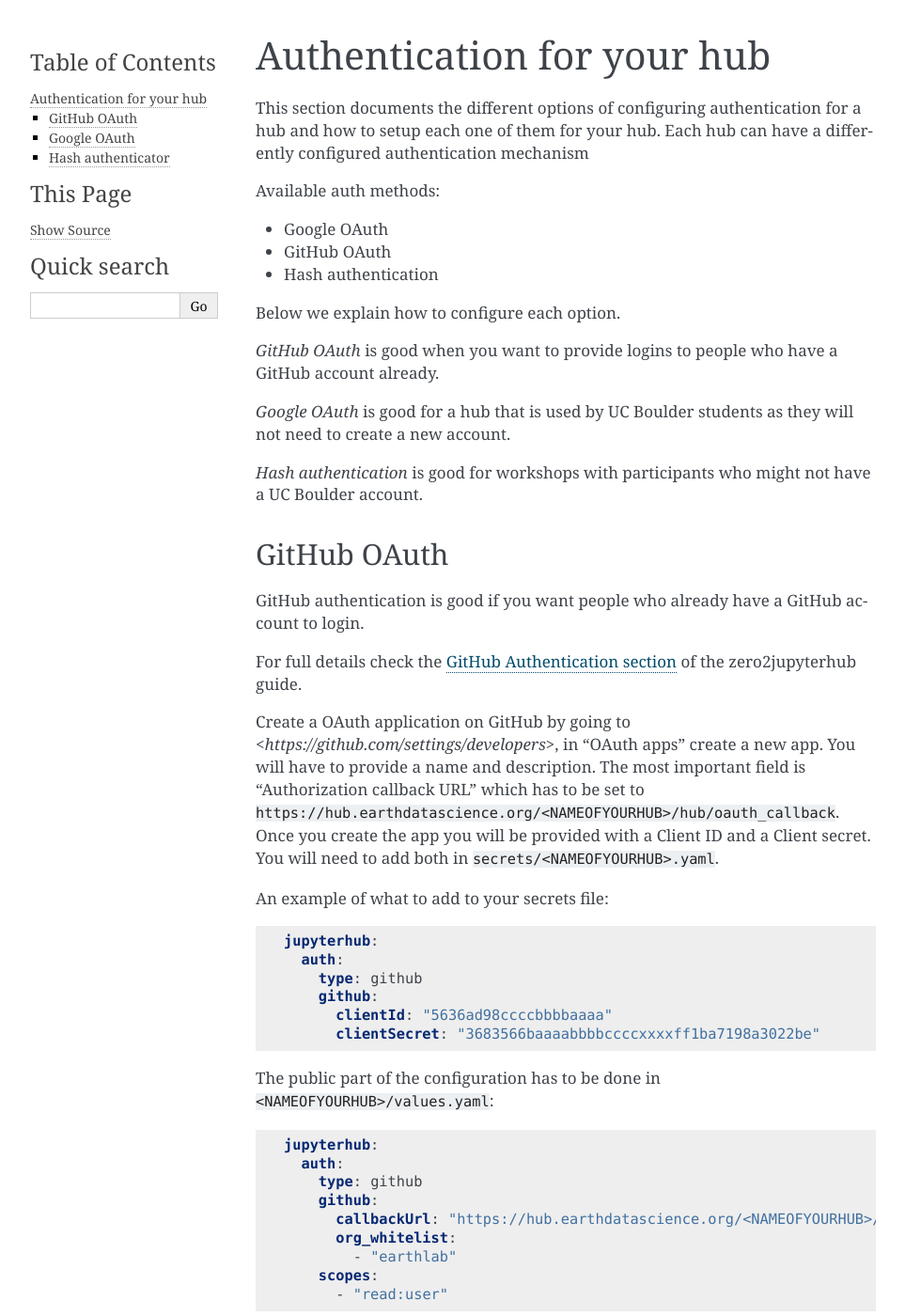
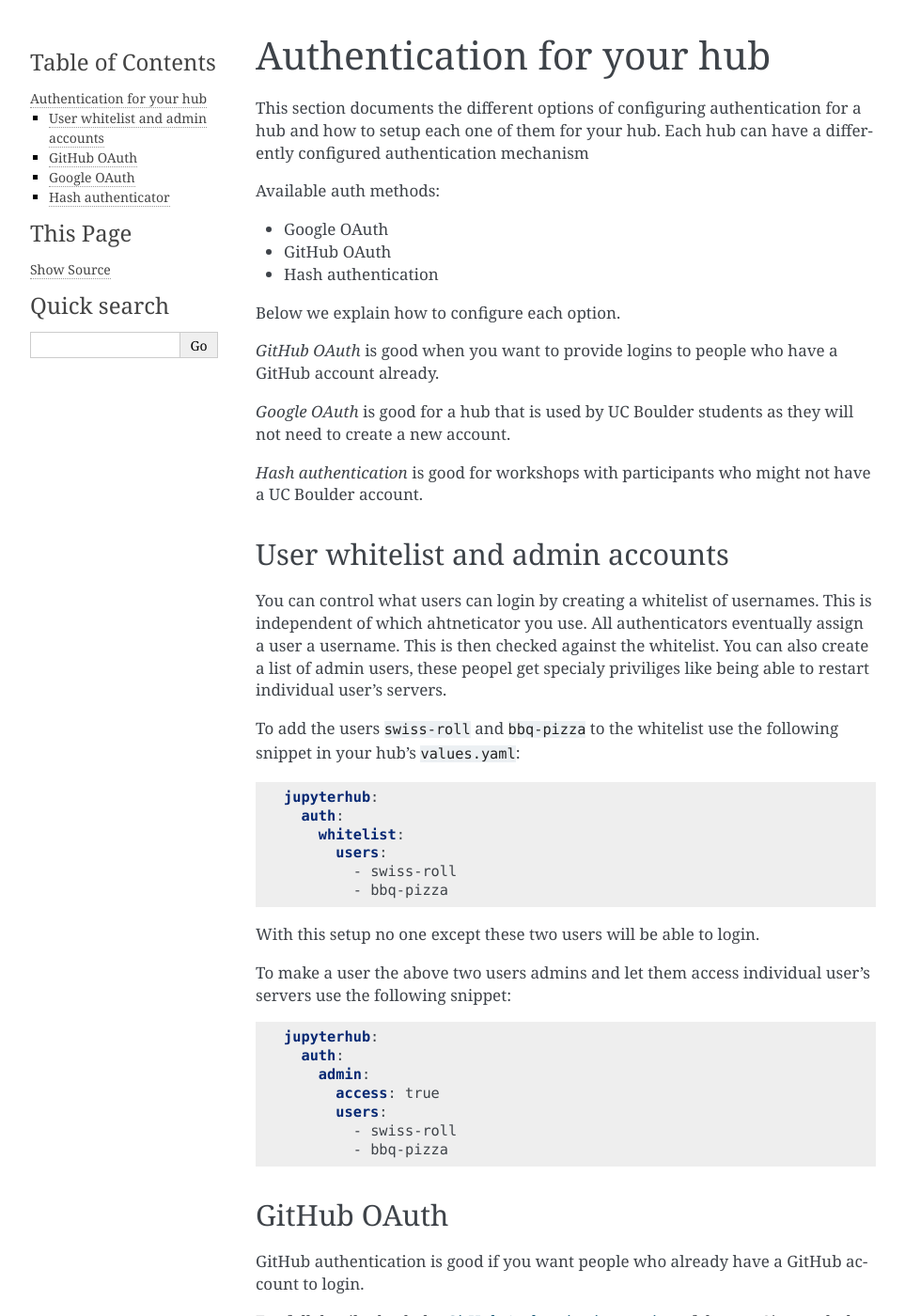
Before and after one commit to earthlab/hub-ops, a Sphinx documentation site: the page built from docs/source/authentication.rst, in a window 1280 px wide and 1400 px high. Shown: the whole window at 94% size, without its empty margins (148-1111 px from the left). Built offline with Sphinx 7.4.7, drawn with Linux system fonts in a browser that asks for light colours.

Commit message:
Adds documentation on admin users and whitelists
Removes the temporary whitelist used for the staginghub

```diff
--- a/docs/source/authentication.rst
+++ b/docs/source/authentication.rst
@@ -21,6 +21,42 @@
 
 `Hash authentication` is good for workshops with participants who might not
 have a UC Boulder account.
+
+User whitelist and admin accounts
+---------------------------------
+
+You can control what users can login by creating a whitelist of usernames. This
+is independent of which ahtneticator you use. All authenticators eventually
+assign a user a username. This is then checked against the whitelist. You can
+also create a list of admin users, these peopel get specialy priviliges like
+being able to restart individual user's servers.
+
+To add the users :code:`swiss-roll` and :code:`bbq-pizza` to the whitelist use
+the following snippet in your hub's :code:`values.yaml`:
+
+.. code-block:: yaml
+
+    jupyterhub:
+      auth:
+        whitelist:
+          users:
+            - swiss-roll
+            - bbq-pizza
+
+With this setup no one except these two users will be able to login.
+
+To make a user the above two users admins and let them access individual user's
+servers use the following snippet:
+
+.. code-block:: yaml
+
+    jupyterhub:
+      auth:
+        admin:
+          access: true
+          users:
+            - swiss-roll
+            - bbq-pizza
 
 
 GitHub OAuth
```
Also changed, not shown: 1 other file.
